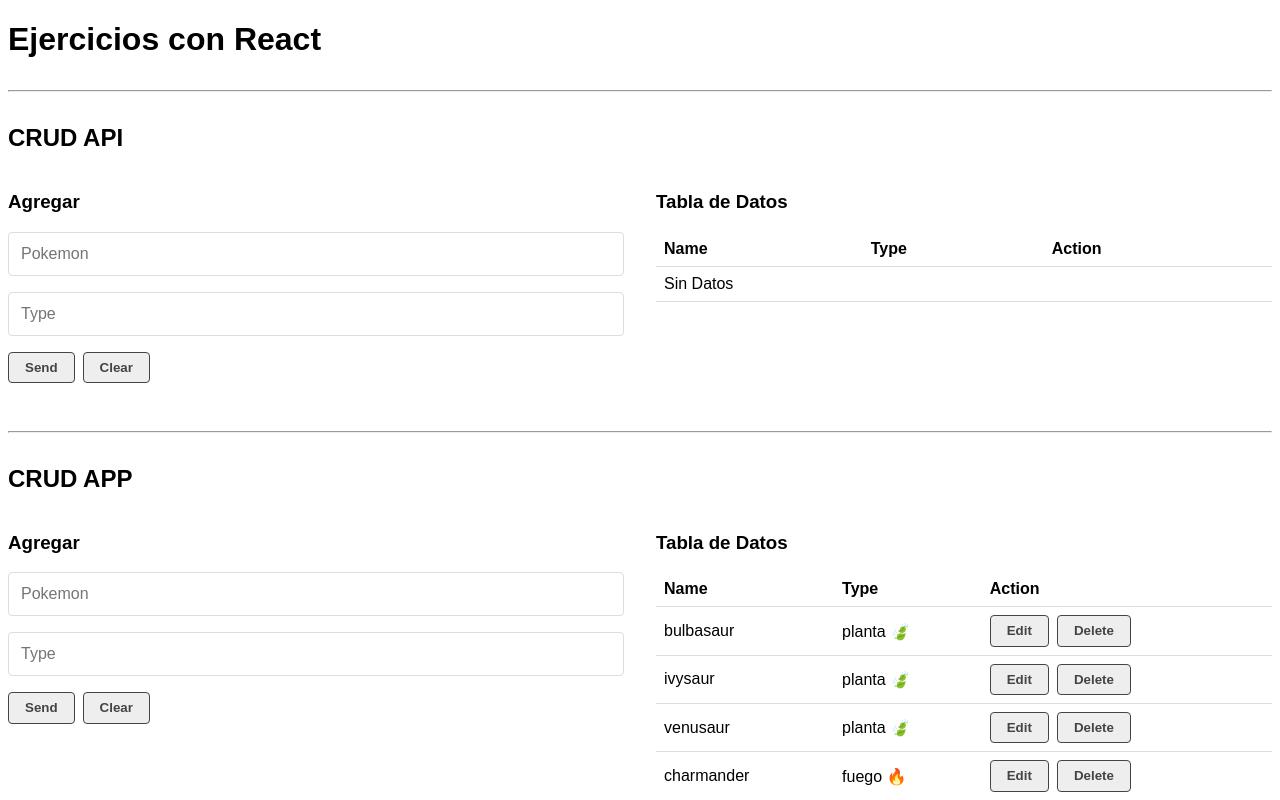
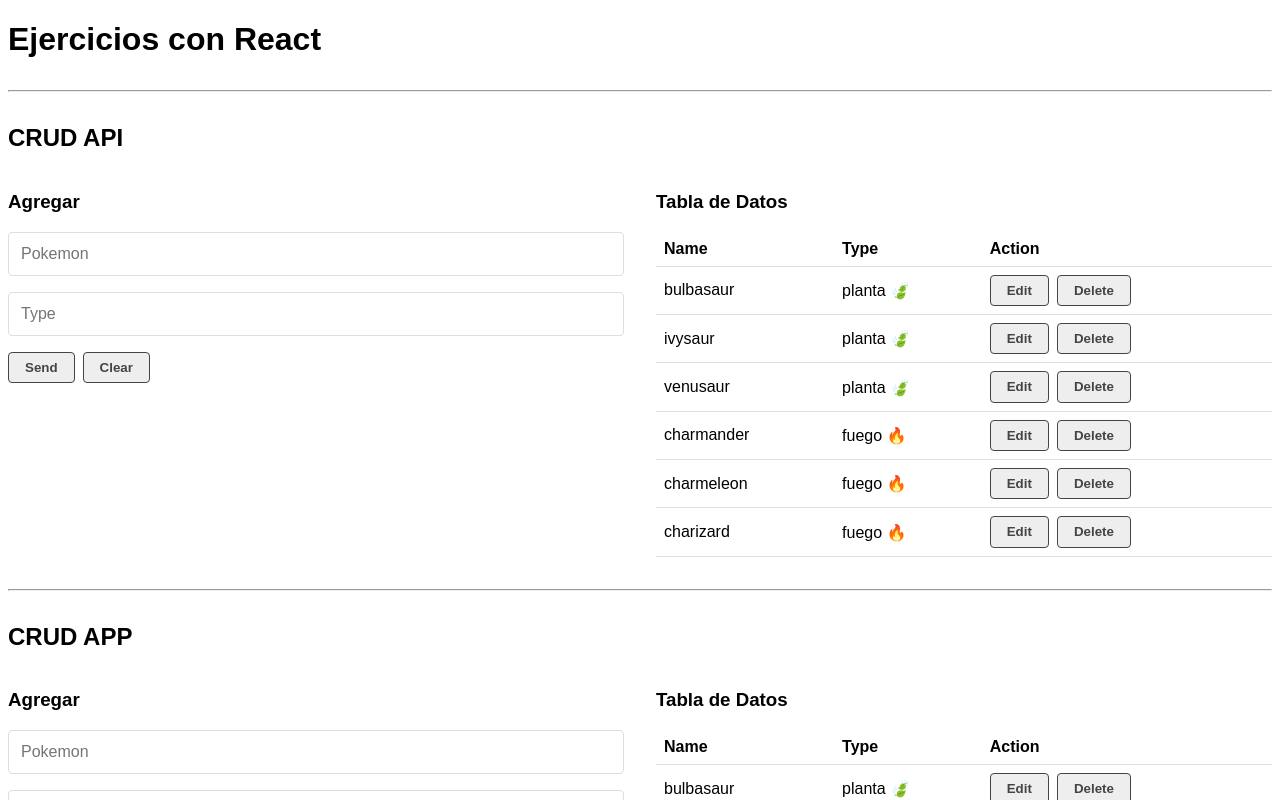
Before and after one commit to contrerastrece/React, a React (Create React App) app in the folder my-app-crud/: page / in a window 1280 px wide. Shown: the top 800 px of the page. Built offline with nearby package versions, Linux system fonts and the light colour scheme; data requests are answered from the project's data file.

Commit message:
Inicializar el estado con AJAX 3/5

```diff
--- a/my-app-crud/src/components/CrudApi.js
+++ b/my-app-crud/src/components/CrudApi.js
@@ -1,4 +1,5 @@
-import React, { useState } from "react";
+import React, { useEffect, useState } from "react";
+import { helpHttp } from "../helpers/helpersHttp";
 import CrudForm from "./CrudForm";
 import CrudTable from "./CrudTable";
 
@@ -7,6 +8,22 @@ const CrudApi = () => {
   const [db, setDb] = useState([]);
   // cuando esté en Nulo haremos un Insert, y si  tiene un valor haremos un Update
   const [dataToEdit, setDataToEdit] = useState(null);
+
+  let api = helpHttp();
+  let url = "http://localhost:5000/pokemons";
+
+  useEffect(() => {
+    api.get(url).then((res) => {
+      // console.log(res);
+      // si no existe ningún error llenaremos nuestra db
+      if(!res.err){
+        setDb(res);
+      }else{
+        setDb(null);
+      }
+    });
+  }, []);
+
   // creamos nuestras funtion para el CRUD
   const createData = (data) => {
     // console.log(data)
--- a/my-app-crud/src/helpers/helpersHttp.js
+++ b/my-app-crud/src/helpers/helpersHttp.js
@@ -19,7 +19,7 @@ export const helpHttp = () => {
     options.body = JSON.stringify(options.body) || false;
     if (!options.body) delete options.body;
 
-    console.log(options);
+    // console.log(options);
     setTimeout(() => controller.abort(), 3000);
 
     return fetch(endpoint, options)
```
